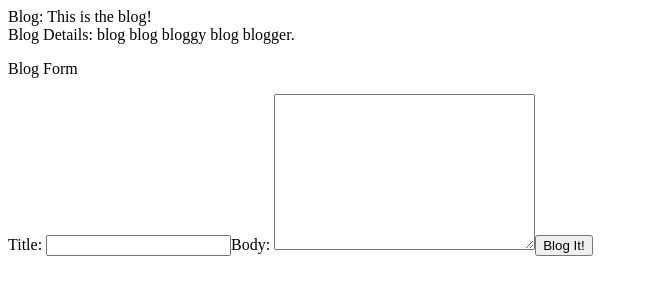
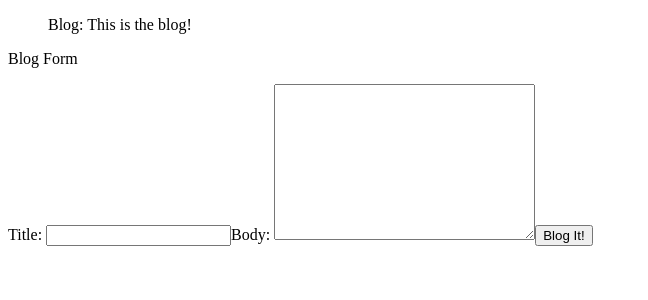
Before and after one commit to franco-ortega/lab-35-ct-react-actions-blog, a React app: page / in a window 1280 px wide. Shown: the top 300 px of the page, without its empty margins (0-648 px from the left). Built offline with nearby package versions, Linux system fonts and the light colour scheme.

Commit message:
add logic to BlogList; move BlogForm to App

```diff
--- a/src/components/app/App.jsx
+++ b/src/components/app/App.jsx
@@ -1,4 +1,5 @@
 import React from 'react';
+import BlogForm from '../../containers/blogs/BlogForm';
 import BlogList from '../../containers/blogs/BlogList';
 import { BlogProvider } from '../../state/BlogProvider';
 
@@ -6,6 +7,7 @@ export default function App() {
   return (
     <BlogProvider>
       <BlogList />
+      <BlogForm />
     </BlogProvider>
   );
 }
--- a/src/containers/blogs/BlogList.jsx
+++ b/src/containers/blogs/BlogList.jsx
@@ -1,13 +1,20 @@
 import React from 'react';
 import BlogDetails from '../../components/blogs/BlogDetails';
-import BlogForm from './BlogForm';
+import { useBlogState } from '../../state/BlogProvider';
 
 export default function Blog() {
+  const { blogs } = useBlogState();
+
+  const blogElements = blogs.map(blog => (
+    <li key={blog.title}>
+      <BlogDetails {...blog} />
+    </li>
+  ));
+
   return (
-    <div>
+    <ul>
       Blog: This is the blog!
-      <BlogDetails />
-      <BlogForm />
-    </div>
+      {blogElements}
+    </ul>
   );
 }
```
